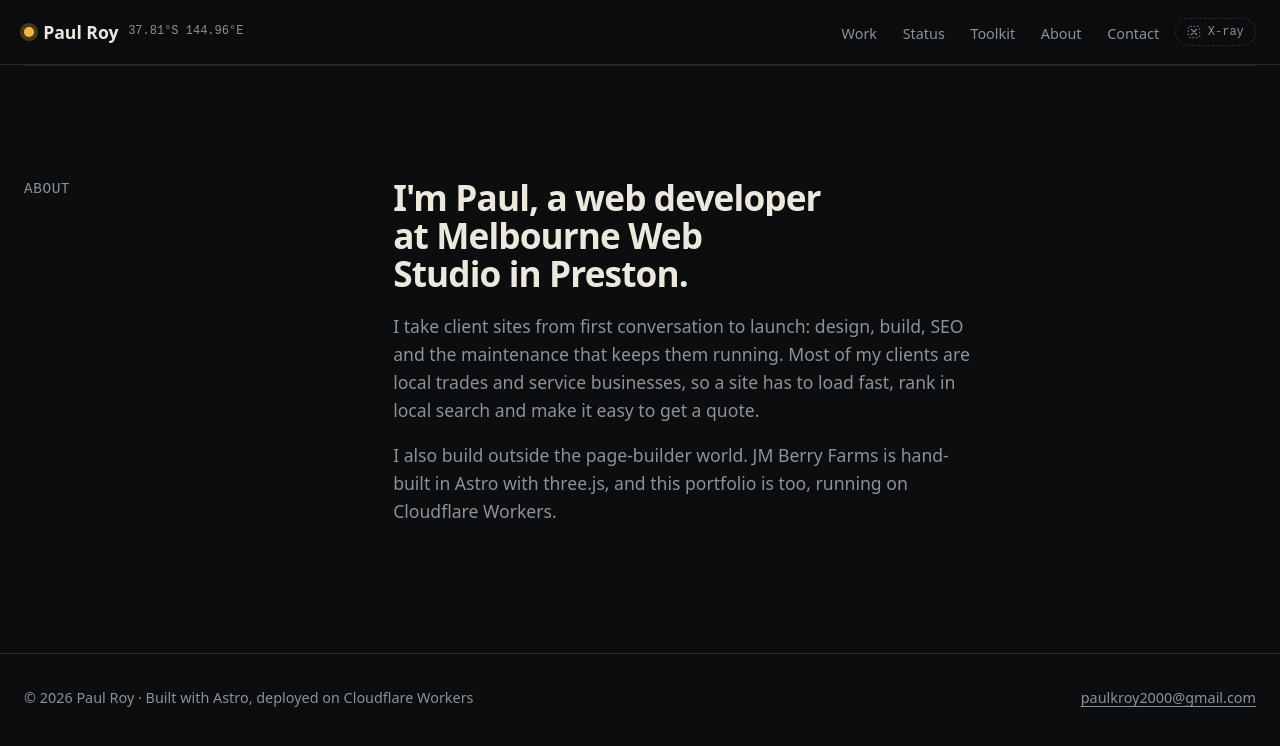
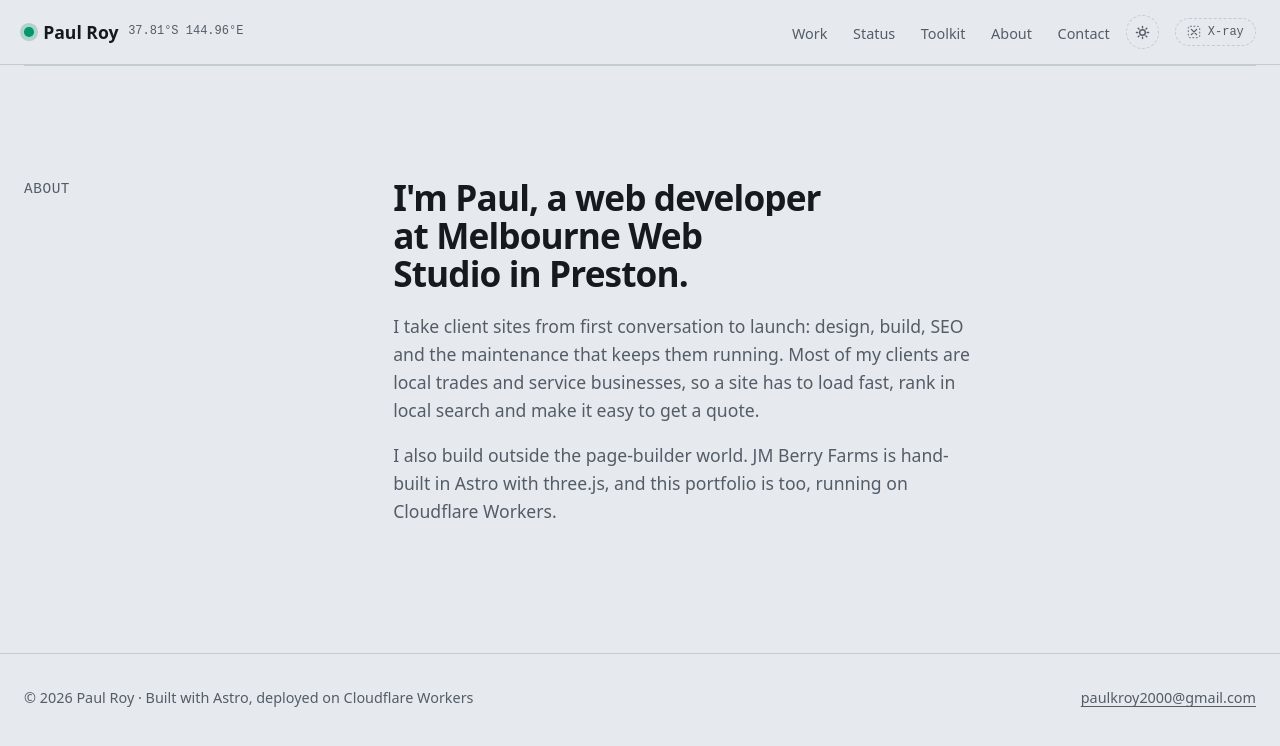
Before and after one commit to paulkroy/portfolio, an Astro site: page /about in a window 1280 px wide. Built offline with nearby package versions, Linux system fonts and the light colour scheme; Astro itself is replaced by a stand-in of ours; some packages are replaced by stand-ins of ours.

Commit message:
Add light/dark theme toggle and tertiary colour
Theme follows a saved choice or the system setting, set before first paint.
The map, status board and X-ray tags follow the theme. The logo dot and map
pins use a new tertiary emerald token; the amber accent is unchanged.

```diff
--- a/src/components/Header.astro
+++ b/src/components/Header.astro
@@ -1,6 +1,7 @@
 ---
 import { site } from '../data/site';
 import XRay from './XRay.astro';
+import ThemeToggle from './ThemeToggle.astro';
 
 const links = [
   { href: '/work', label: 'Work' },
@@ -23,6 +24,7 @@ const links = [
         {links.map((l) => <li><a href={l.href}>{l.label}</a></li>)}
       </ul>
     </nav>
+    <ThemeToggle />
     <XRay />
   </div>
 </header>
@@ -53,8 +55,8 @@ const links = [
     width: 0.6rem;
     height: 0.6rem;
     border-radius: 50%;
-    background: var(--accent);
-    box-shadow: 0 0 0 4px color-mix(in oklab, var(--accent) 25%, transparent);
+    background: var(--tertiary);
+    box-shadow: 0 0 0 4px color-mix(in oklab, var(--tertiary) 25%, transparent);
   }
   .coords {
     font-size: 0.75rem;
--- a/src/components/MapLive.css
+++ b/src/components/MapLive.css
@@ -75,4 +75,4 @@
   font-size: 0.95rem;
 }
 
-.map-live { --ctrl-filter: invert(1); }
+[data-theme='dark'] .map-live { --ctrl-filter: invert(1); }
--- /dev/null
+++ b/src/components/ThemeToggle.astro
@@ -0,0 +1,52 @@
+<button type="button" class="theme-toggle" data-theme-toggle aria-label="Switch to light mode" title="Switch theme">
+  <svg class="icon-moon" viewBox="0 0 16 16" width="15" height="15" aria-hidden="true">
+    <path d="M13.5 9.6A6 6 0 0 1 6.4 2.5a6 6 0 1 0 7.1 7.1z" fill="none" stroke="currentColor" stroke-width="1.5" stroke-linejoin="round" />
+  </svg>
+  <svg class="icon-sun" viewBox="0 0 16 16" width="15" height="15" aria-hidden="true">
+    <circle cx="8" cy="8" r="3" fill="none" stroke="currentColor" stroke-width="1.5" />
+    <path d="M8 1.5v1.5M8 13v1.5M1.5 8H3M13 8h1.5M3.4 3.4l1 1M11.6 11.6l1 1M3.4 12.6l1-1M11.6 4.4l1-1" stroke="currentColor" stroke-width="1.5" stroke-linecap="round" />
+  </svg>
+</button>
+
+<script>
+  const root = document.documentElement;
+  const toggle = document.querySelector<HTMLButtonElement>('[data-theme-toggle]')!;
+
+  // Label the button with the theme it switches to.
+  function label() {
+    const next = root.dataset.theme === 'dark' ? 'light' : 'dark';
+    toggle.setAttribute('aria-label', `Switch to ${next} mode`);
+  }
+
+  toggle.addEventListener('click', () => {
+    const next = root.dataset.theme === 'dark' ? 'light' : 'dark';
+    root.dataset.theme = next;
+    try {
+      localStorage.setItem('theme', next);
+    } catch {}
+    label();
+  });
+
+  label();
+</script>
+
+<style>
+  .theme-toggle {
+    display: inline-grid;
+    place-items: center;
+    width: 2.1rem;
+    height: 2.1rem;
+    padding: 0;
+    border: 1px dashed var(--line);
+    border-radius: 50%;
+    background: transparent;
+    color: var(--muted);
+    cursor: pointer;
+    transition: color 0.2s, border-color 0.2s;
+  }
+  .theme-toggle:hover { color: var(--text); border-color: var(--muted); }
+  .theme-toggle svg { grid-area: 1 / 1; }
+  .icon-sun { display: none; }
+  :global([data-theme='light']) .icon-moon { display: none; }
+  :global([data-theme='light']) .icon-sun { display: block; }
+</style>
--- a/src/components/XRay.astro
+++ b/src/components/XRay.astro
@@ -170,6 +170,7 @@ import { annotations } from '../data/xray';
     cursor: pointer;
     box-shadow: 0 2px 10px rgb(0 0 0 / 0.25);
   }
+  :global([data-theme='light']) .xray-tag { color: #fff; }
   .xray-tag:hover { filter: brightness(1.1); }
   .xray-tag:focus-visible { outline: 2px solid var(--text); outline-offset: 2px; }
 
--- a/src/layouts/Base.astro
+++ b/src/layouts/Base.astro
@@ -27,6 +27,14 @@ const canonical = new URL(Astro.url.pathname, Astro.site);
     <link rel="canonical" href={canonical} />
     <link rel="icon" href="/favicon.svg" type="image/svg+xml" />
     <meta name="theme-color" content="#0b0d0f" />
+    <!-- Runs before first paint so the page never flashes the wrong theme -->
+    <script is:inline>
+      try {
+        const saved = localStorage.getItem('theme');
+        const system = matchMedia('(prefers-color-scheme: light)').matches ? 'light' : 'dark';
+        document.documentElement.dataset.theme = saved === 'light' || saved === 'dark' ? saved : system;
+      } catch {}
+    </script>
     <meta property="og:type" content="website" />
     <meta property="og:title" content={fullTitle} />
     <meta property="og:description" content={description} />
--- a/src/styles/global.css
+++ b/src/styles/global.css
@@ -1,6 +1,6 @@
 /* ---------- Tokens ---------- */
+/* v3 Amber. Dark is the default; base.astro sets data-theme before first paint. */
 :root {
-  /* v3 Amber: dark only */
   color-scheme: dark;
 
   --bg: #0b0d0f;
@@ -12,9 +12,10 @@
   --muted: #8a929b;
   --accent: #f2b544;
   --accent-hover: #f7c96a;
+  --tertiary: #50c878;
   --accent-ink: #0b0d0f;
   --xray: #5ccfff;
-  --pin: var(--accent);
+  --pin: var(--tertiary);
 
   --font-sans: 'Geist Variable', system-ui, sans-serif;
   --font-mono: 'Geist Mono Variable', ui-monospace, monospace;
@@ -32,6 +33,24 @@
   --max: 1366px;
   --ease: cubic-bezier(0.22, 1, 0.36, 1);
   --pill: 999px;
+}
+
+:root[data-theme='light'] {
+  color-scheme: light;
+
+  --bg: #e6eaee;
+  --surface: #f2f5f7;
+  --surface-2: #d9dfe5;
+  --line: #c3cbd3;
+  --line-strong: #8a95a1;
+  --text: #161a1f;
+  --muted: #535c67;
+  --accent: #d89a1c;
+  --accent-hover: #c2860f;
+  --tertiary: #059669;
+  --accent-ink: #161a1f;
+  --xray: #0077b6;
+  --pin: var(--tertiary);
 }
 
 /* ---------- Base ---------- */
```
Also changed, not shown: src/components/MapLive.tsx (+14 -3 lines), src/components/StatusBoard.svelte (+7 -1 lines).
